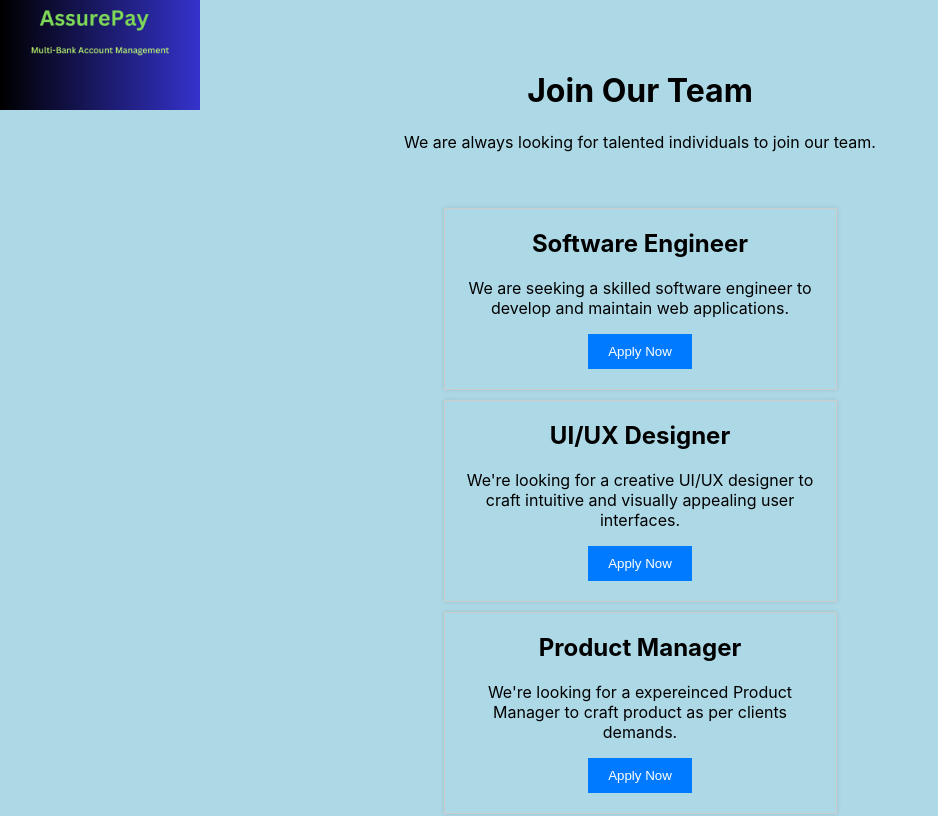
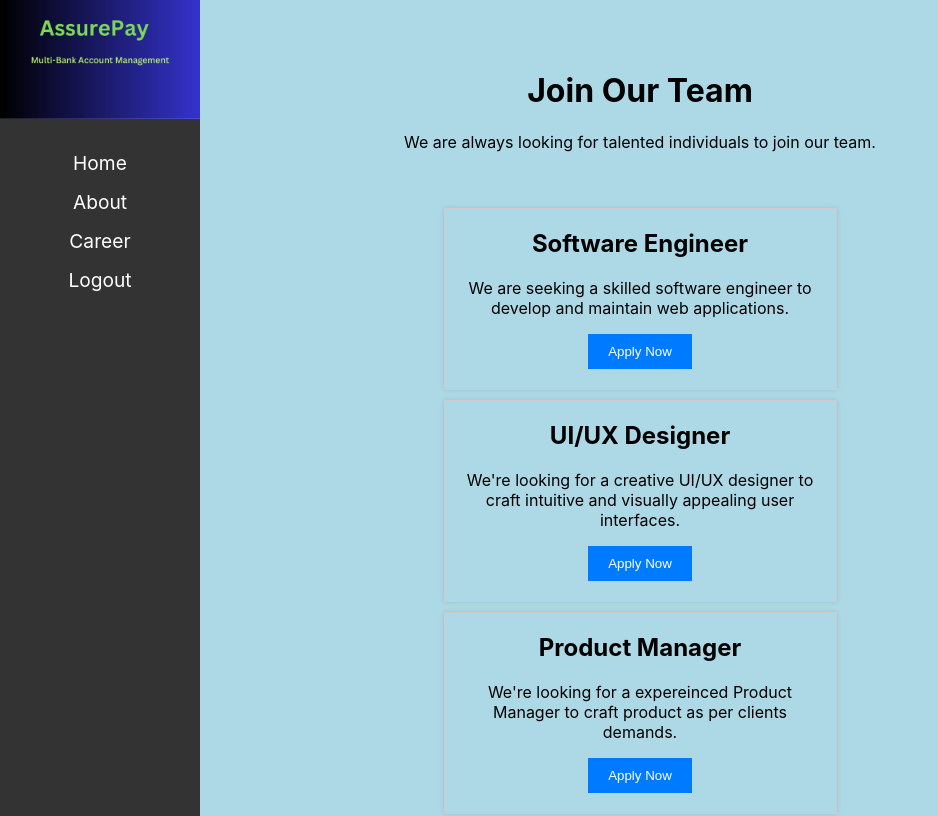
Before and after one commit to shani34/AssurePay, a React (Create React App) app in the folder frontend/assure-pay/: page /career in a window 1280 px wide. Shown: the top 816 px of the page, without its empty margins (0-938 px from the left). Built offline with nearby package versions, Linux system fonts and the light colour scheme.

Commit message:
added navbar on career page

```diff
--- a/frontend/assure-pay/src/components/career.js
+++ b/frontend/assure-pay/src/components/career.js
@@ -47,7 +47,24 @@ const CareerPage = () => {
           </p>
           <button className={career.applyButton}>Apply Now</button>
         </div>
-        {/* Add more job listings as needed */}
+        <div className={styles.sidebar}>
+         <nav className={styles.sidebar}>
+        <ul className={styles.navLinks}>
+        <li>
+            <a href="/welcome"  >Home</a>
+         </li>
+          <li>
+            <a href="/about">About</a>
+          </li>
+          <li>
+            <a href="/career">Career</a>
+          </li>
+          <li>
+            <a href="/">Logout</a>
+          </li>
+        </ul>
+      </nav>
+      </div>
       </div>
       <footer className={styles.footer}>
           <p>&copy; 2023 AssurePay. All rights reserved.</p>
--- a/frontend/assure-pay/src/components/career.module.css
+++ b/frontend/assure-pay/src/components/career.module.css
@@ -19,7 +19,7 @@
 
   /* For the logo image */
   .logo {
-    margin-top: 100px;
+    margin-top: 119px;
     width: 200px;
     height: 119px;
     object-fit: cover;
```
